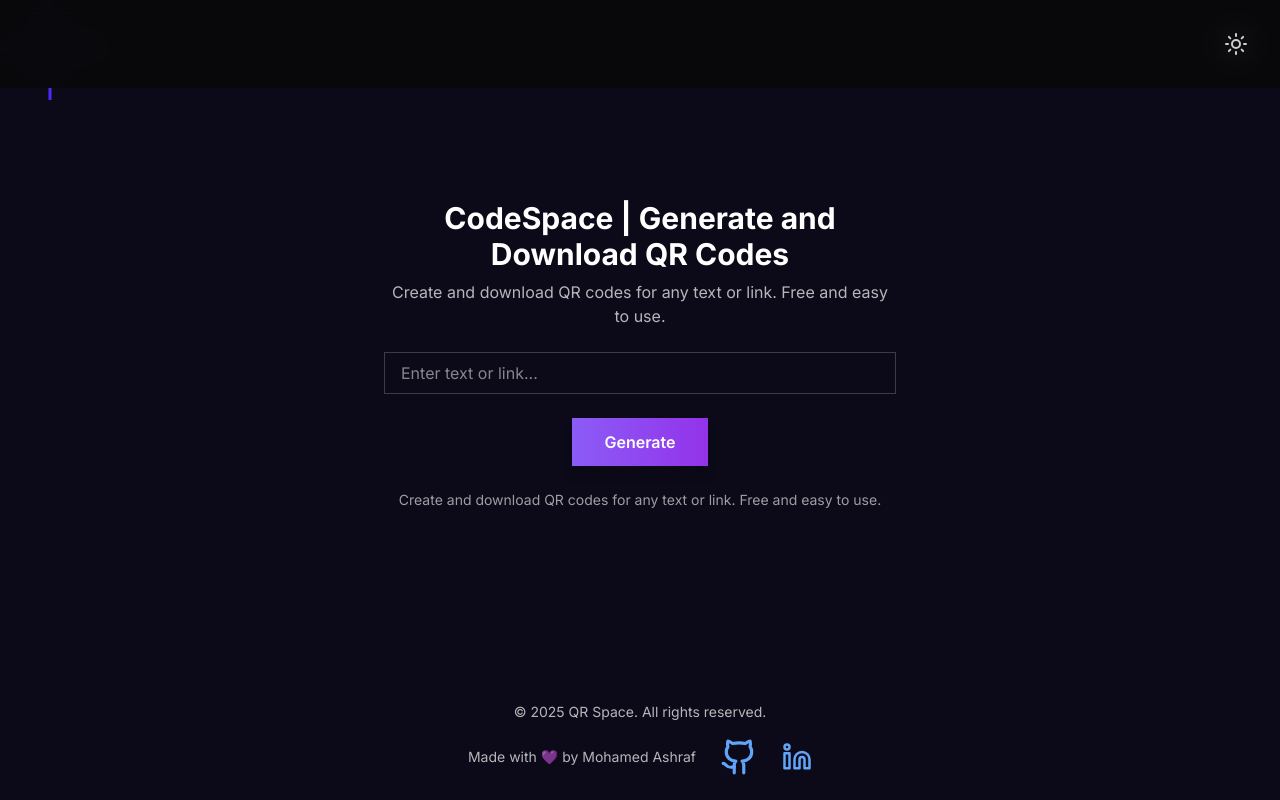
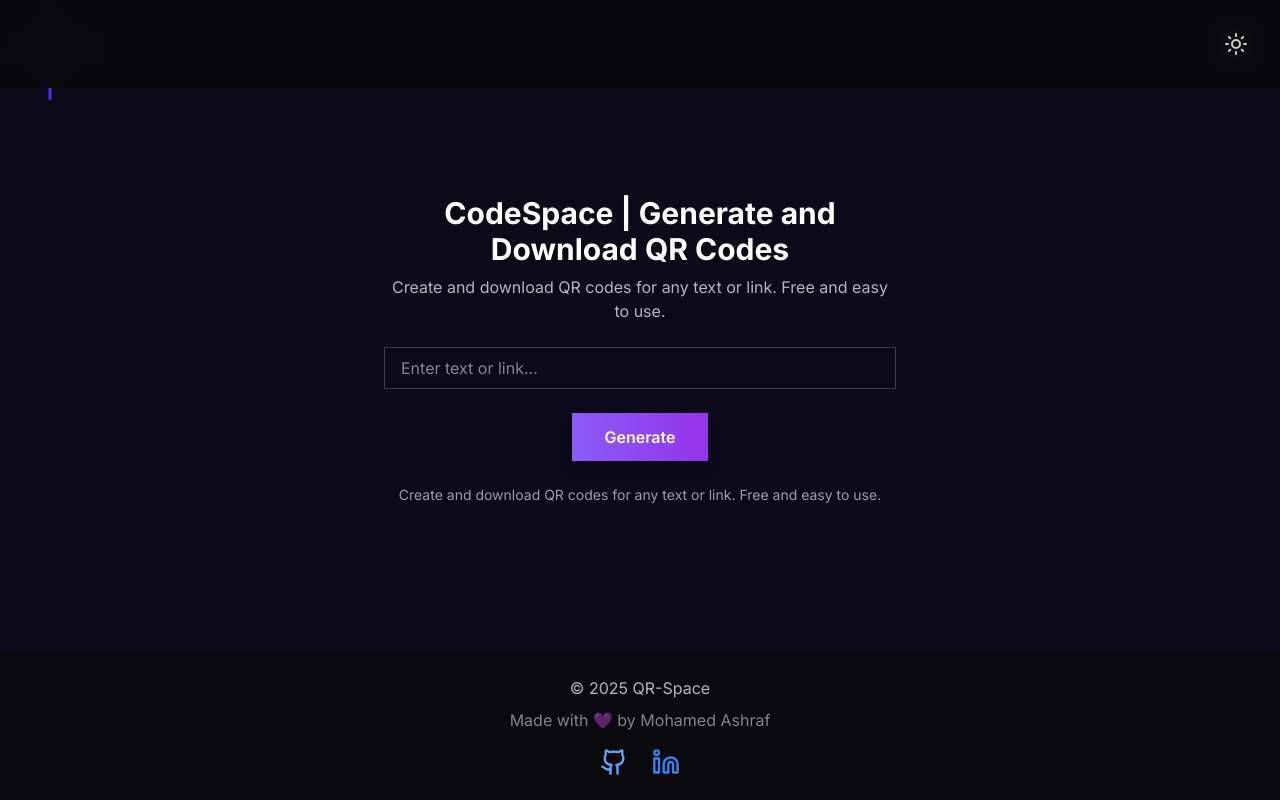
Before and after one commit to MohamedAshraf-a/QR-Space-, a Next.js app: page /en in a window 1280 px wide. Built offline with nearby package versions, Linux system fonts and the light colour scheme.

Commit message:
Update Footer.tsx

```diff
--- a/src/components/Footer.tsx
+++ b/src/components/Footer.tsx
@@ -6,52 +6,46 @@ import { motion } from 'framer-motion';
 interface FooterProps {
   footerText?: string;
   madeByText?: string;
-  translations?: {
-    copyright: string;
-    madeWith: string;
-    by: string;
-  };
 }
 
-export default function Footer({ footerText, madeByText, translations }: FooterProps) {
+export default function Footer({ footerText, madeByText }: FooterProps) {
   const currentYear = new Date().getFullYear();
 
   const iconHover = {
     scale: 1.2,
     rotate: [0, 10, -10, 0],
-    boxShadow: '0px 0px 15px rgba(255, 255, 255, 0.6)',
-    transition: { duration: 0.5, repeat: Infinity, repeatType: 'loop' },
+    boxShadow: "0 0 8px rgba(130, 76, 252, 0.6)",
+    transition: {
+      duration: 0.6,
+      repeat: Infinity,
+      repeatType: "loop" as const // ✔ هذا صحيح مع TypeScript
+    },
   };
 
   return (
-    <footer className="w-full text-center p-6 mt-16 text-white/70 text-sm relative z-10">
-      <p>
-        © {currentYear} QR Space. {footerText ?? translations?.copyright}
-      </p>
+    <footer className="w-full p-6 flex flex-col items-center justify-center bg-background/70 backdrop-blur-md mt-12">
+      <p className="text-foreground/70 mb-2">{footerText || `© ${currentYear} QR-Space`}</p>
+      <p className="text-foreground/50 mb-4">{madeByText || "Made with 💜 by Mohamed Ashraf"}</p>
 
-      <div className="flex justify-center items-center gap-6 mt-4">
-        <span>{madeByText ?? `${translations?.madeWith} ${translations?.by}`}</span>
-
-        {/* GitHub Icon */}
+      <div className="flex gap-6">
         <motion.a
           href="https://github.com/MohamedAshraf-a"
           target="_blank"
           rel="noopener noreferrer"
-          className="text-blue-400 "
+          className="text-blue-400"
           whileHover={iconHover}
         >
-          <Github size={38} />
+          <Github size={28} />
         </motion.a>
 
-        {/* LinkedIn Icon */}
         <motion.a
-          href="https://www.linkedin.com/in/mohamed-ashraf-99b754317/"
+          href="https://linkedin.com/in/mohamedashraf"
           target="_blank"
           rel="noopener noreferrer"
-          className="text-blue-400 "
+          className="text-blue-500"
           whileHover={iconHover}
         >
-          <Linkedin size={30} />
+          <Linkedin size={28} />
         </motion.a>
       </div>
     </footer>
```
